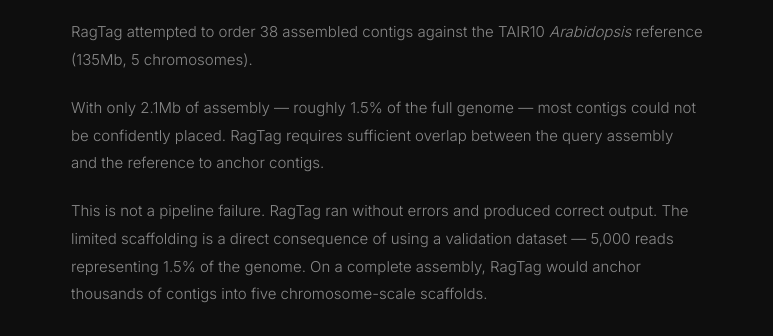
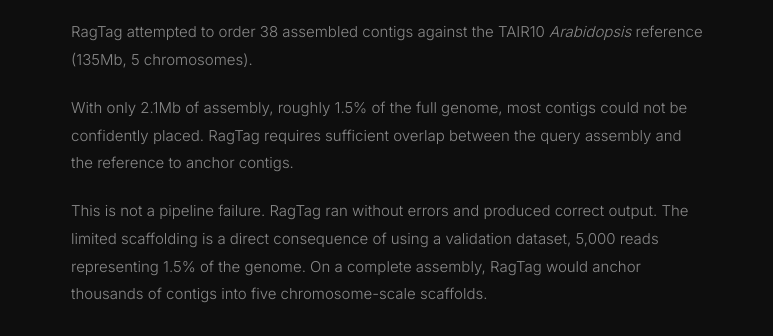
Before and after one commit to NaouelEldjouher/NaouelEldjouher.github.io, a Jekyll site: the page built from _posts/2026-06-02-omnidomain-day-5.md, in a window 1280 px wide and 900 px high, scrolled down 2120 px. Shown: the part 162-498 px from the top of the window, without its empty margins (253-1026 px from the left). Built offline with Jekyll 4.4.1, drawn with Linux system fonts in a browser that asks for light colours; some of the changed text lies outside the part shown.

Commit message:
Update 2026-06-02-omnidomain-day-5.md

```diff
--- a/_posts/2026-06-02-omnidomain-day-5.md
+++ b/_posts/2026-06-02-omnidomain-day-5.md
@@ -1,6 +1,6 @@
 ---
 layout: post
-title: "PhytoFlow Case 3 — Nuclear + Reference: What Changes When You Add a Reference Genome"
+title: "PhytoFlow Case 3 Nuclear + Reference: What Changes When You Add a Reference Genome"
 date: 2026-06-02
 tags: [nextflow, aws, architecture, omnidomain, plantgenomics, hifi]
 ---
@@ -57,9 +57,9 @@
 
 RagTag attempted to order 38 assembled contigs against the TAIR10 *Arabidopsis* reference (135Mb, 5 chromosomes).
 
-With only 2.1Mb of assembly — roughly 1.5% of the full genome — most contigs could not be confidently placed. RagTag requires sufficient overlap between the query assembly and the reference to anchor contigs.
+With only 2.1Mb of assembly, roughly 1.5% of the full genome, most contigs could not be confidently placed. RagTag requires sufficient overlap between the query assembly and the reference to anchor contigs.
 
-This is not a pipeline failure. RagTag ran without errors and produced correct output. The limited scaffolding is a direct consequence of using a validation dataset — 5,000 reads representing 1.5% of the genome. On a complete assembly, RagTag would anchor thousands of contigs into five chromosome-scale scaffolds.
+This is not a pipeline failure. RagTag ran without errors and produced correct output. The limited scaffolding is a direct consequence of using a validation dataset, 5,000 reads representing 1.5% of the genome. On a complete assembly, RagTag would anchor thousands of contigs into five chromosome-scale scaffolds.
 
 ---
 
```
